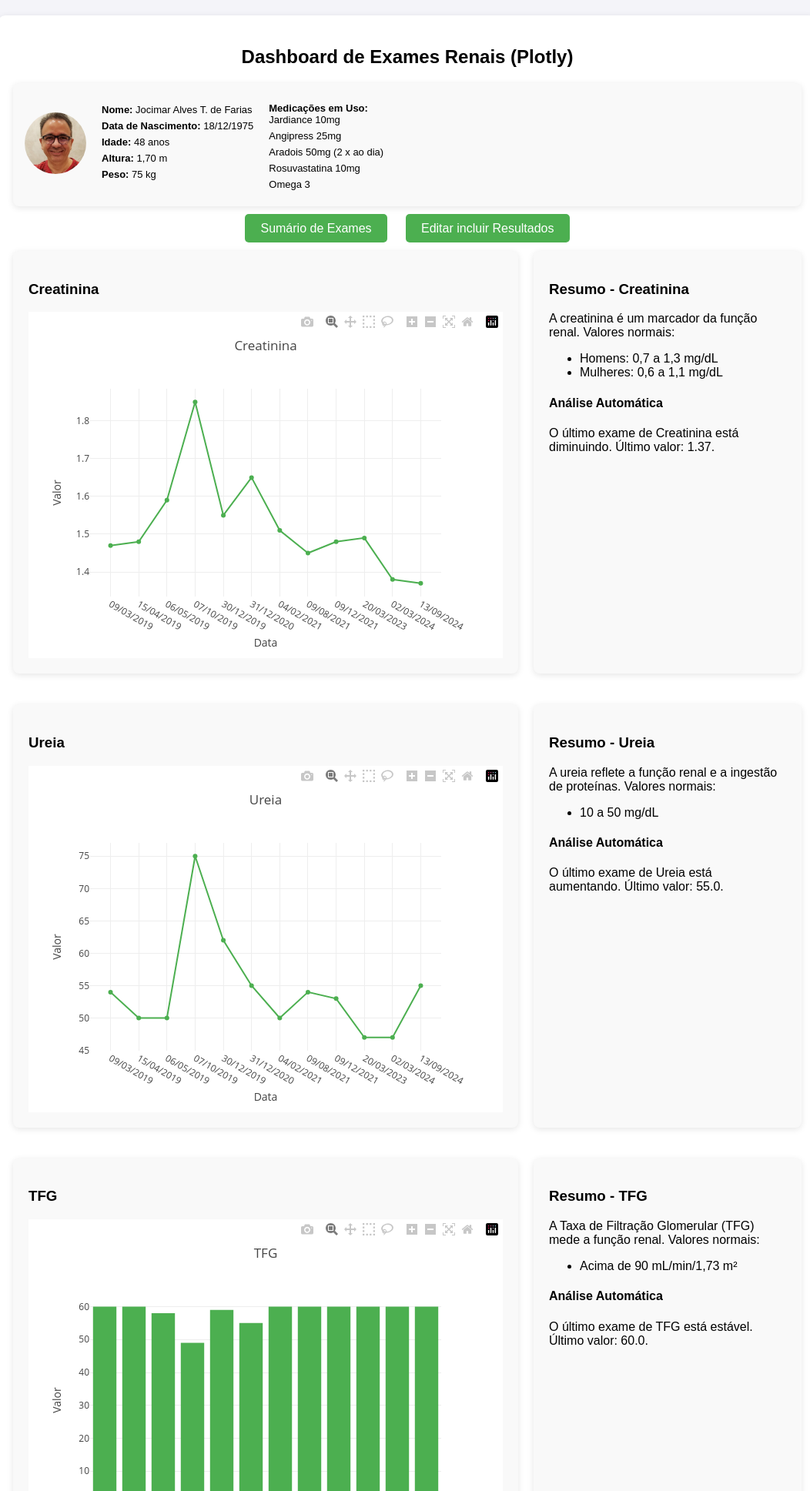
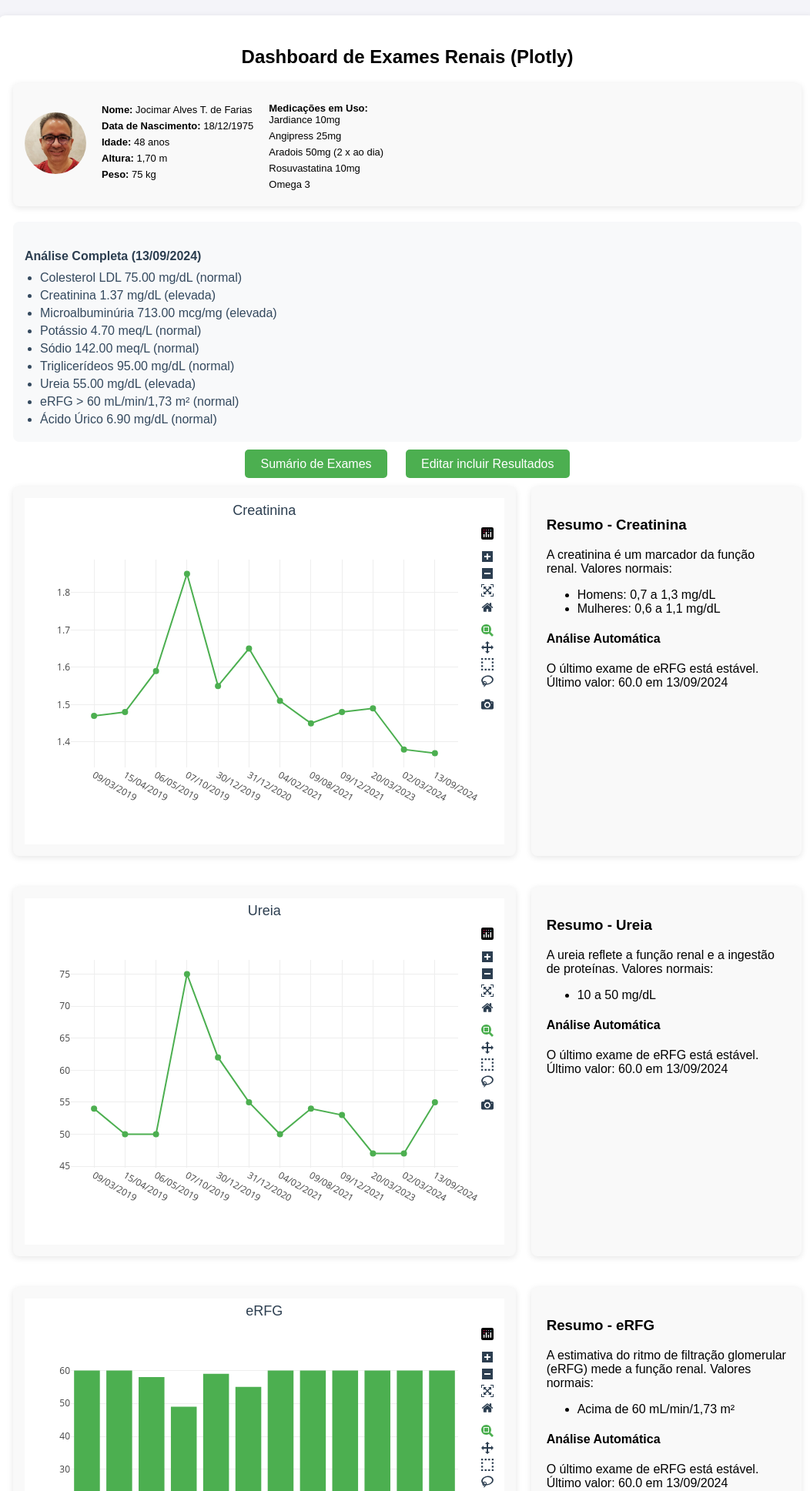
Before and after one commit to taumaturgo007/my-nefro, a Flask app: page /home in a window 1280 px wide. Shown: the top 1937 px of the page at 77% size, without its empty margins (111-1163 px from the left). Run offline with Flask 3, Linux system fonts and the light colour scheme; data comes from the database, SQL or seed files in the repository; some libraries are stand-ins or nearby versions.

Commit message:
atualização graficos

```diff
--- a/app.py
+++ b/app.py
@@ -9,6 +9,7 @@ import re
 import sqlite3
 from datetime import datetime
 
+
 pytesseract.pytesseract_cmd = r'C:\Program Files\Tesseract-OCR\tesseract.exe'
 
 app = Flask(__name__)
@@ -17,6 +18,7 @@ app.config['UPLOAD_FOLDER'] = UPLOAD_FOLDER
 
 if not os.path.exists(UPLOAD_FOLDER):
     os.makedirs(UPLOAD_FOLDER)
+
 
 # Criação do banco de dados
 DATABASE = 'exames.db'
@@ -114,12 +116,13 @@ def home():
             }
 
             analise = gerar_analise()
+            analise_geral = gerar_analise_geral(analise)
 
     # Depuração: Verifique os dados no terminal
-   # print("Exames:", exames)
-    print("Análise:", analise)
+    # print("Exames:", exames)
+    #print("Análise:", analise)
 
-    return render_template('home_plotly.html', exames=exames, analise=analise)
+    return render_template('home_plotly.html', exames=exames, analise=analise, analise_geral=analise_geral)
 
 @app.route('/upload', methods=['POST'])
 def upload_file():
@@ -253,23 +256,123 @@ def gerar_analise():
             if nome not in dados_por_exame:
                 dados_por_exame[nome] = []
             try:
-                dados_por_exame[nome].append(float(valor.replace(",", ".")))
+                # Armazena valor convertido e data
+                dados_por_exame[nome].append({
+                    'valor': float(valor.replace(",", ".")),
+                    'data': data
+                })
             except ValueError:
                 continue
 
         for nome, valores in dados_por_exame.items():
+            nome_exibicao = 'eRFG' if nome == 'TFG' else nome  # Mapeia TFG para eRFG
+
             if len(valores) >= 2:
+                # Compara os valores numéricos (não os dicionários inteiros)
+                valor_atual = valores[0]['valor']
+                valor_anterior = valores[1]['valor']
+
                 tendencia = "estável"
-                if valores[0] > valores[1]:
+                if valor_atual > valor_anterior:
                     tendencia = "aumentando"
-                elif valores[0] < valores[1]:
+                elif valor_atual < valor_anterior:
                     tendencia = "diminuindo"
-                analise[nome] = f"O último exame de {nome} está {tendencia}. Último valor: {valores[0]}."
+
+                analise[nome] = f"O último exame de {nome_exibicao} está {tendencia}. Último valor: {valor_atual} em {valores[0]['data']}"
             else:
-                analise[nome] = f"Apenas um valor disponível para {nome}. Último valor: {valores[0]}."
+                analise[nome] = f"Único valor disponível para {nome_exibicao}: {valores[0]['valor']} em {valores[0]['data']}"
 
     return analise
 
+# Gera uma análise geral consolidada usando OpenAI
+
+def gerar_analise_geral(analise):
+    """
+    Gera análise geral com tratamento especial para eRFG
+    """
+    if not analise:
+        return {"titulo": "Análise Completa (Data desconhecida)", "itens": ["Nenhum dado disponível para análise"]}
+
+    # Dicionário de referências atualizado
+    referencia = {
+        'Creatinina': {'normal': (0.7, 1.3), 'unidade': 'mg/dL', 'acima_texto': 'elevada', 'abaixo_texto': 'baixa'},
+        'Ureia': {'normal': (10, 50), 'unidade': 'mg/dL', 'acima_texto': 'elevada', 'abaixo_texto': 'baixa'},
+        'TFG': {'limite': 60, 'unidade': 'mL/min/1,73 m²', 'acima_texto': 'normal', 'abaixo_texto': 'reduzida'},
+        'Colesterol LDL': {'normal': (0, 100), 'unidade': 'mg/dL', 'acima_texto': 'elevado', 'abaixo_texto': 'desejável'},
+        'Triglicerídeos': {'normal': (0, 150), 'unidade': 'mg/dL', 'acima_texto': 'elevados', 'abaixo_texto': 'normal'},
+        'Sódio': {'normal': (135, 145), 'unidade': 'meq/L', 'acima_texto': 'elevado', 'abaixo_texto': 'baixo'},
+        'Potássio': {'normal': (3.5, 5.0), 'unidade': 'meq/L', 'acima_texto': 'elevado', 'abaixo_texto': 'baixo'},
+        'Ácido Úrico': {'normal': (3.4, 7.0), 'unidade': 'mg/dL', 'acima_texto': 'elevado', 'abaixo_texto': 'normal'},
+        'Microalbuminúria': {'normal': (0, 30), 'unidade': 'mcg/mg', 'acima_texto': 'elevada', 'abaixo_texto': 'normal'}
+    }
+
+    # Extrai todas as datas disponíveis
+    datas = []
+    for descricao in analise.values():
+        if ' em ' in descricao:
+            try:
+                data_str = descricao.split(' em ')[-1].strip()
+                # Converte a string de data para objeto datetime
+                dia, mes, ano = map(int, data_str.split('/'))
+                data_obj = datetime(ano, mes, dia)
+                datas.append((data_obj, data_str))
+            except Exception as e:
+                print(f"Erro ao processar data: {e}")
+                continue
+
+    # Pega a data mais recente
+    data_recente = "Data desconhecida"
+    if datas:
+        try:
+            data_recente = max(datas, key=lambda x: x[0])[1]
+        except:
+            data_recente = datas[0][1] if datas else "Data desconhecida"
+
+    # Processa cada exame
+    analise_pontos = []
+
+    for exame in referencia.keys():
+        if exame in analise:
+            try:
+                # Extrai o valor numérico
+                valor_str = analise[exame].split("Último valor: ")[1].split()[0]
+                valor_str = valor_str.replace(',', '.').rstrip('.')
+                valor = float(valor_str)
+
+                # Tratamento especial para eRFG (TFG)
+                if exame == 'TFG':
+                    limite = referencia[exame]['limite']
+                    unidade = referencia[exame]['unidade']
+
+                    if valor >= limite:
+                        status = f"eRFG > {limite} {unidade} ({referencia[exame]['acima_texto']})"
+                    else:
+                        status = f"eRFG {valor:.2f} {unidade} ({referencia[exame]['abaixo_texto']})"
+                else:
+                    # Análise padrão para outros exames
+                    min_ref, max_ref = referencia[exame]['normal']
+                    unidade = referencia[exame]['unidade']
+
+                    if valor < min_ref:
+                        status = f"{exame} {valor:.2f} {unidade} ({referencia[exame]['abaixo_texto']})"
+                    elif valor > max_ref:
+                        status = f"{exame} {valor:.2f} {unidade} ({referencia[exame]['acima_texto']})"
+                    else:
+                        status = f"{exame} {valor:.2f} {unidade} (normal)"
+
+                analise_pontos.append(status)
+
+            except Exception as e:
+                print(f"Erro ao processar {exame}: {str(e)}")
+                continue
+
+    # Ordena os resultados alfabeticamente
+    analise_pontos.sort()
+
+    return {
+        "titulo": f"Análise Completa ({data_recente})",
+        "itens": analise_pontos
+    }
 
 @app.route('/exams')
 def view_exams():
--- a/templates/home_plotly.html
+++ b/templates/home_plotly.html
@@ -84,9 +84,29 @@
         .chart {
             flex: 2;
             background: #f9f9f9;
-            padding: 20px;
+            padding: 15px;
             border-radius: 8px;
             box-shadow: 0 2px 8px rgba(0, 0, 0, 0.1);
+            margin-bottom: 0;  /* Remova margem inferior se existir */
+        }
+
+        /* Ajuste para o container do gráfico */
+.js-plotly-plot .plot-container {
+    margin-top: 20px;
+}
+
+/* Ajuste para o menu de opções */
+.modebar {
+    top: 35px !important;
+    right: 10px !important;
+}
+
+
+
+        /* Ajuste o container do gráfico */
+        .plot-container {
+            width: 100%;
+            height: 100%;
         }
         .summary {
             flex: 1;
@@ -94,7 +114,33 @@
             padding: 20px;
             border-radius: 8px;
             box-shadow: 0 2px 8px rgba(0, 0, 0, 0.1);
+
         }
+        .general-analysis {
+            background: #f8f9fa;
+            padding: 15px;
+            border-radius: 8px;
+            margin: 20px 0;
+        }
+
+        .general-analysis h4 {
+            color: #2c3e50;
+            margin-bottom: 10px;
+        }
+
+        .general-analysis ul {
+            padding-left: 20px;
+            margin: 0;
+        }
+
+        .general-analysis li {
+            margin-bottom: 5px;
+            color: #34495e;
+        }
+
+
+
+
     </style>
     <!-- Inclua o Plotly -->
     <script src="https://cdn.plot.ly/plotly-latest.min.js"></script>
@@ -134,6 +180,15 @@
             </div>
         </div>
 
+        <div class="general-analysis">
+            <h4>{{ analise_geral.titulo }}</h4>
+            <ul>
+                {% for item in analise_geral.itens %}
+                <li>{{ item }}</li>
+                {% endfor %}
+            </ul>
+        </div>
+
         <!-- Botões na parte superior -->
         <div class="button-container">
             <a href="/exams_summary">Sumário de Exames</a>
@@ -146,13 +201,13 @@
     <div class="chart-wrapper">
         <!-- Gráfico -->
         <div class="chart">
-            <h3>{{ exame }}</h3>
+            <!--<h3>{{ exame }}</h3>-->
             <div id="{{ exame }}Chart"></div>
         </div>
 
         <!-- Resumo -->
         <div class="summary">
-            <h3>Resumo - {{ exame }}</h3>
+            <h3>Resumo - {% if exame == "TFG" %}eRFG{% else %}{{ exame }}{% endif %}</h3>
             <p>
                 {% if exame == "Creatinina" %}
                     A creatinina é um marcador da função renal. Valores normais:
@@ -166,9 +221,9 @@
                         <li>10 a 50 mg/dL</li>
                     </ul>
                 {% elif exame == "TFG" %}
-                    A Taxa de Filtração Glomerular (TFG) mede a função renal. Valores normais:
+                    A estimativa do ritmo de filtração glomerular (eRFG) mede a função renal. Valores normais:
                     <ul>
-                        <li>Acima de 90 mL/min/1,73 m²</li>
+                        <li>Acima de 60 mL/min/1,73 m²</li>
                     </ul>
                 {% elif exame == "Colesterol LDL" %}
                     O colesterol LDL é o "colesterol ruim". Valores desejáveis:
@@ -215,10 +270,10 @@
             <div class="analysis">
                 <h4>Análise Automática</h4>
                 <p>
-                    {% if exame in analise %}
-                        {{ analise[exame] }}
+                    {% if 'TFG' in analise %}
+                    {{ analise['TFG'].replace('TFG', 'eRFG') }}
                     {% else %}
-                        Nenhuma análise disponível para este exame.
+                        Nenhuma análise disponível para eRFG.
                     {% endif %}
                 </p>
             </div>
@@ -236,19 +291,49 @@
 
         // Função para criar gráficos com Plotly
     function criarGrafico(exame, labels, valores) {
-            const tipoGrafico = exame === "TFG" ? "bar" : "line";  // Escolhe o tipo de gráfico
+        const nomeExibicao = exame === 'TFG' ? 'eRFG' : exame;
+    const tipoGrafico = exame === 'TFG' ? 'bar' : 'line';
+
     const layout = {
-                title: exame,
-                xaxis: { title: "Data" },
-                yaxis: { title: "Valor" }
+        title: {
+            text: nomeExibicao,
+            font: {
+                size: 18,
+                color: '#2c3e50',
+                family: 'Arial'
+            },
+            y: 0.98,  // Posição vertical ajustada
+            x: 0.5,   // Centralizado
+            xanchor: 'center',
+            yanchor: 'top'
+        },
+        margin: {
+            t: 80,    // Margem superior aumentada
+            b: 100,   // Margem inferior
+            l: 60,    // Margem esquerda
+            r: 60     // Margem direita
+        },
+        hovermode: 'closest',
+        modebar: {
+            orientation: 'v',  // Menu na vertical
+            bgcolor: 'rgba(255,255,255,0.7)',  // Fundo semi-transparente
+            color: '#2c3e50',  // Cor dos ícones
+            activecolor: '#4CAF50'  // Cor quando ativo
+        }
     };
 
     const data = [{
         x: labels,
         y: valores,
         type: tipoGrafico,
-                mode: tipoGrafico === "line" ? "lines+markers" : "bars",
-                marker: { color: "#4CAF50" }
+        mode: tipoGrafico === 'line' ? 'lines+markers' : 'bars',
+        marker: {
+            color: '#4CAF50',
+            size: 8
+        },
+        line: {
+            width: 2
+        }
     }];
 
     Plotly.newPlot(`${exame}Chart`, data, layout);
```
Lines whose indentation alone changed are shown as unchanged.
